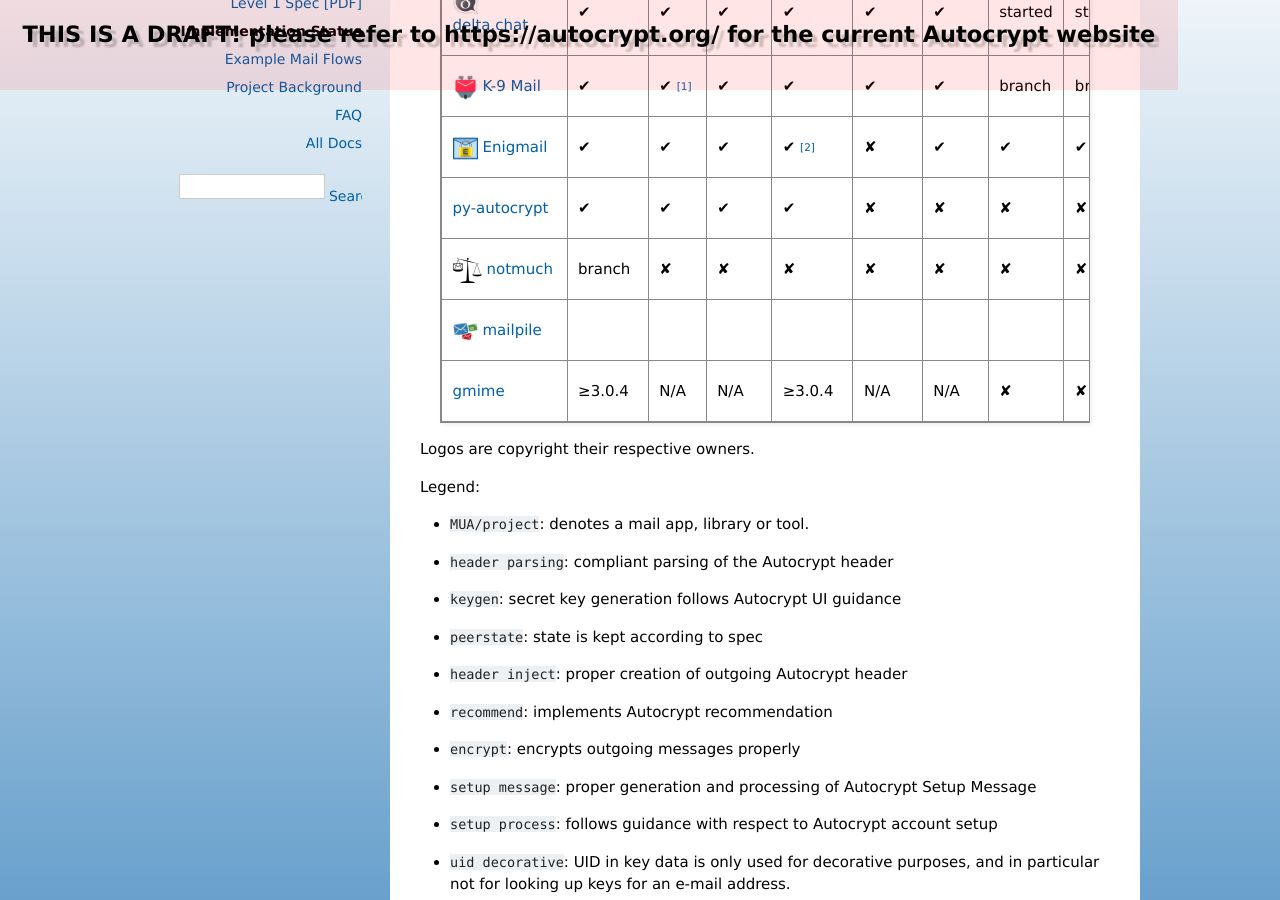
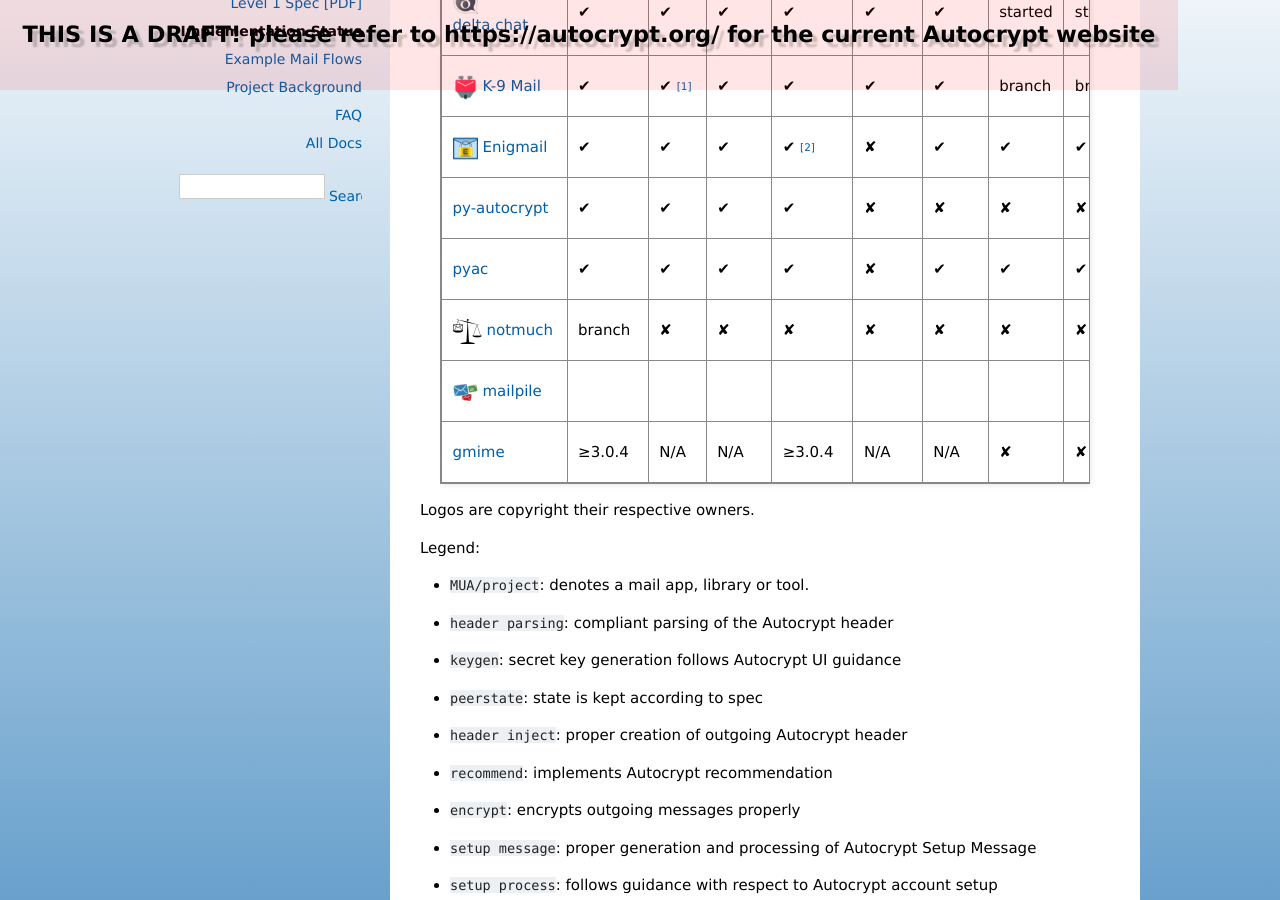
Before and after one commit to autocrypt/autocrypt, a Sphinx documentation site: the page built from doc/dev-status.rst, in a window 1280 px wide and 900 px high, scrolled down 393 px. Built offline with Sphinx 7.4.7, drawn with Linux system fonts in a browser that asks for light colours.

Commit message:
Add pyac to dev status table

```diff
--- a/doc/dev-status.rst
+++ b/doc/dev-status.rst
@@ -21,6 +21,8 @@
 |`Enigmail`_                           |        |        |        |        |              |        |        |        |          |
 +--------------------------------------+--------+--------+--------+--------+--------------+--------+--------+--------+----------+
 |`py-autocrypt`_                       |✔       |✔       |✔       |✔       |✘             |✘       |✘       |✘       |✔         |
++--------------------------------------+--------+--------+--------+--------+--------------+--------+--------+--------+----------+
+|`pyac`_                               |✔       |✔       |✔       |✔       |✘             |✔       |✔       |✔       |✔         |
 +--------------------------------------+--------+--------+--------+--------+--------------+--------+--------+--------+----------+
 |.. image:: images/logos/notmuch.png   |branch  |✘       |✘       |✘       |✘             |✘       |✘       |✘       |✔         |
 |                                      |        |        |        |        |              |        |        |        |          |
@@ -66,6 +68,7 @@
 .. _K-9 Mail: https://k9mail.github.io/
 .. _Enigmail: https://www.enigmail.net/
 .. _py-autocrypt: https://py-autocrypt.readthedocs.io/
+.. _pyac: https://pyac.readthedocs.io/
 .. _notmuch: https://notmuchmail.org/
 .. _mailpile: https://www.mailpile.is/
 .. _gmime: https://github.com/jstedfast/gmime/
```
